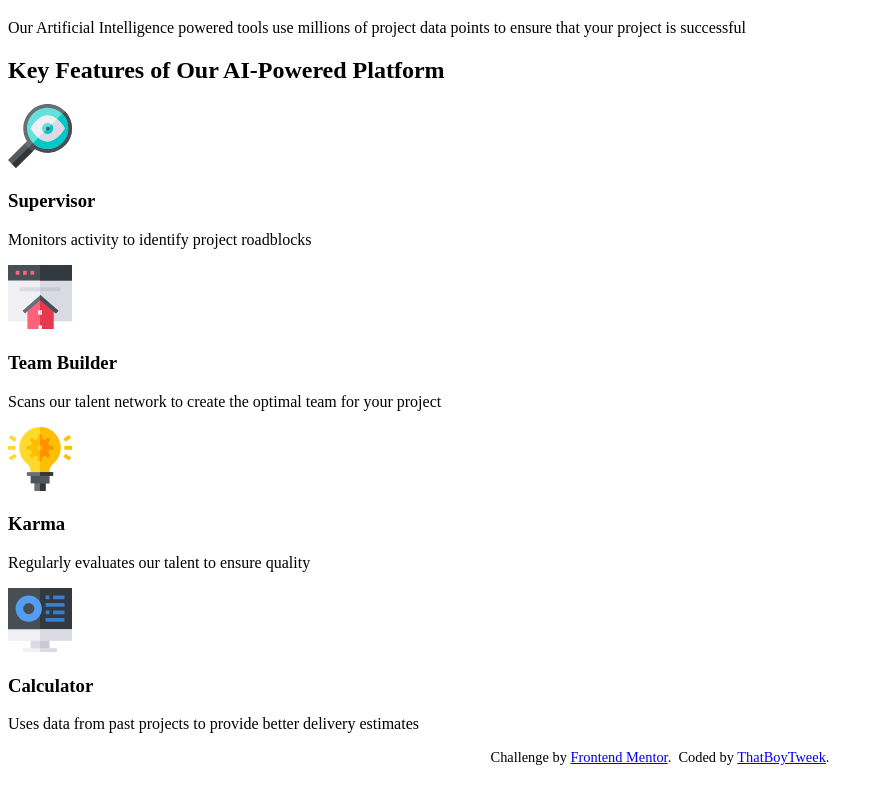
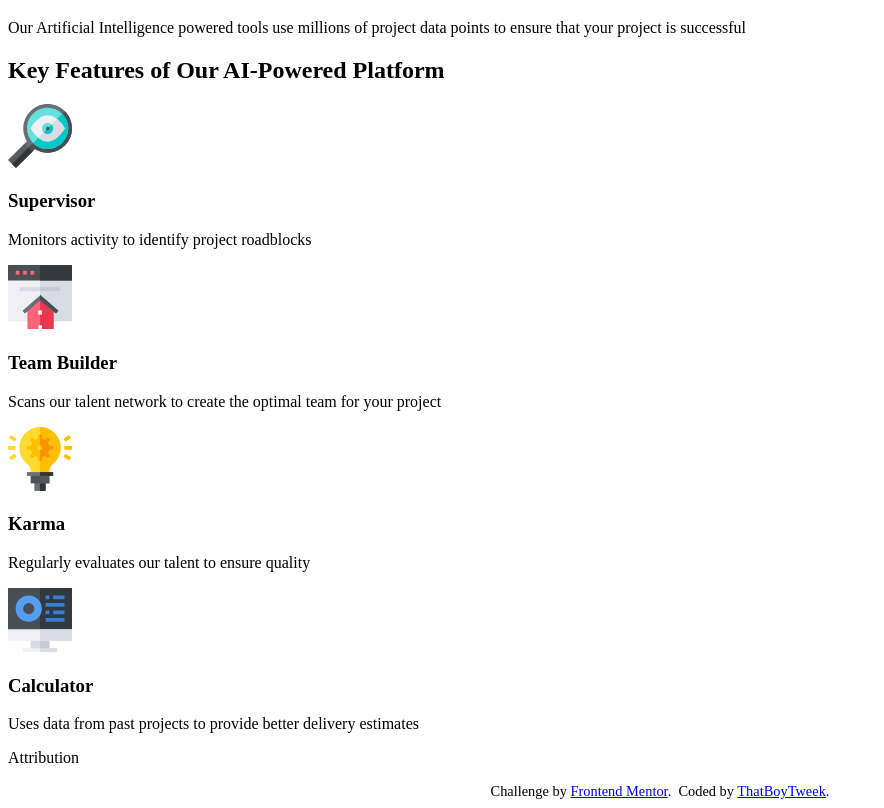
Before and after one commit to ThatBoyTweek/Four-Card-Feature-Section-Master, a plain HTML site: page index.html in a window 1280 px wide. Shown: the part 61-869 px from the top of the page, without its empty margins (0-884 px from the left). Before the commit the page ends 835 px from the top, so only its background shows below. Drawn offline with Linux system fonts and the light colour scheme.

Commit message:
Add heading to footer attribution links for clarity and structure

```diff
--- a/index.html
+++ b/index.html
@@ -41,6 +41,7 @@
     </section>
   </main>
   <footer>
+    <p class="footer-heading">Attribution</p>
     <ul class="attribution-list">
       <li>Challenge by <a href="https://www.frontendmentor.io?ref=challenge" target="_blank">Frontend Mentor</a>.</li>
       <li>Coded by <a href="#">ThatBoyTweek</a>.</li>
```
